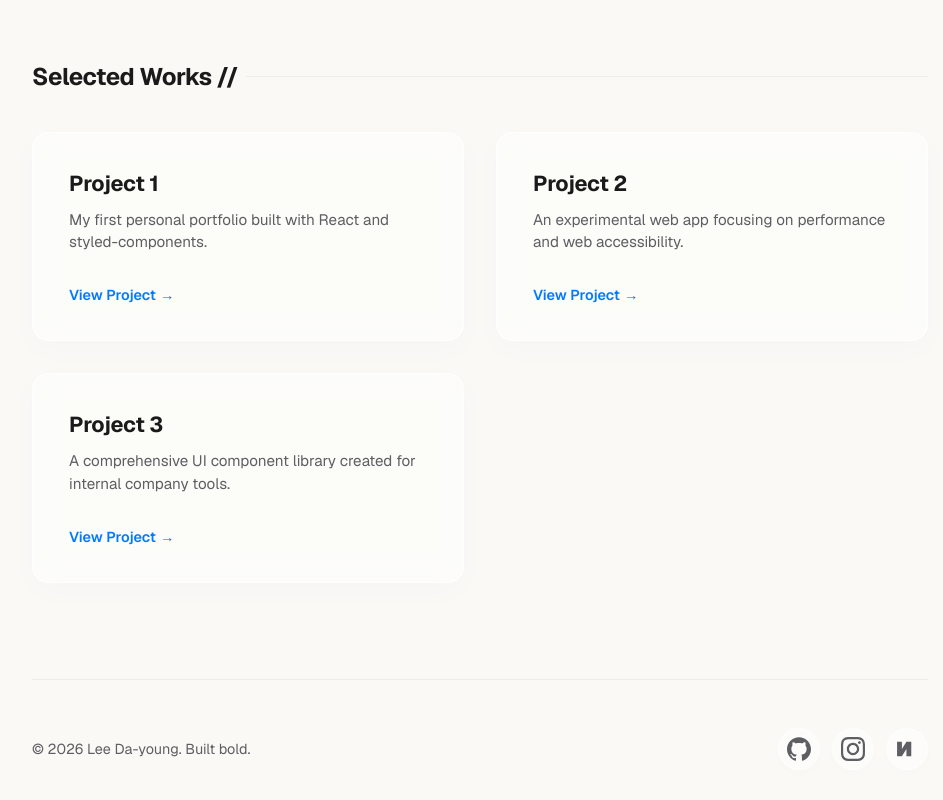
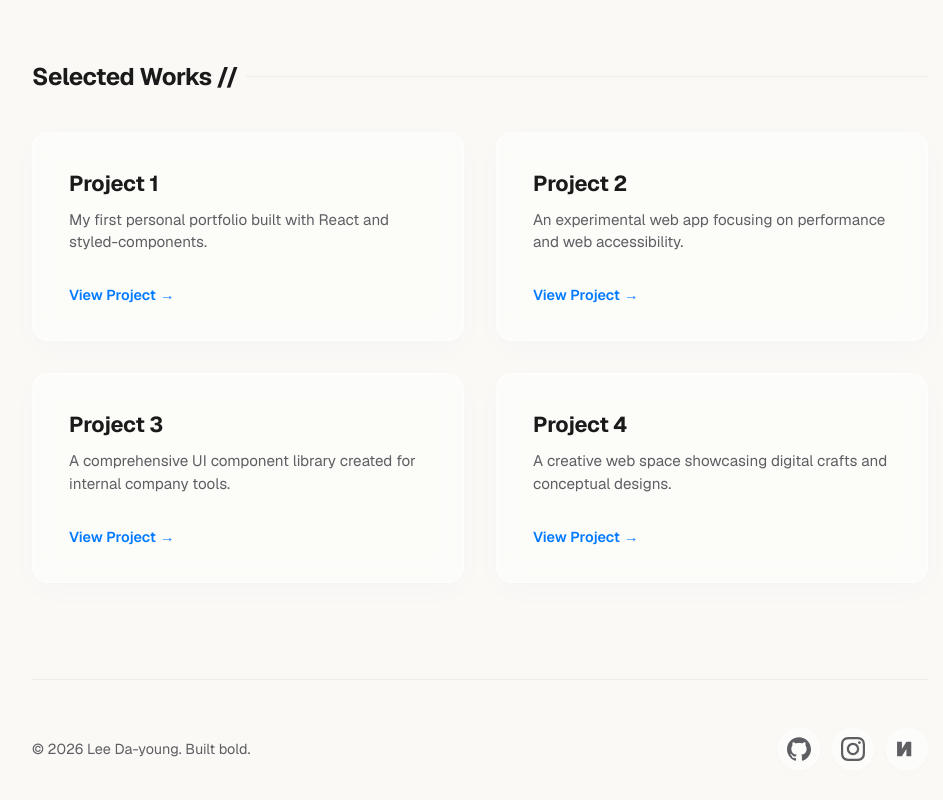
Before and after one commit to leedayoung0429-cell/my-link, a Next.js app: page / in a window 1280 px wide. Shown: the part 668-1468 px from the top of the page, without its empty margins (160-1103 px from the left). Built offline with nearby package versions, Linux system fonts and the light colour scheme.

Commit message:
chore: add Project 4 and link to Naver Blog

```diff
--- a/src/app/page.tsx
+++ b/src/app/page.tsx
@@ -16,6 +16,11 @@ export default function Home() {
       title: "Project 3",
       desc: "A comprehensive UI component library created for internal company tools.",
       link: "https://blog.naver.com/leedayoung0429/223753774534"
+    },
+    {
+      title: "Project 4",
+      desc: "A creative web space showcasing digital crafts and conceptual designs.",
+      link: "https://blog.naver.com/leedayoung0429/224230464654"
     }
   ];
 
```
